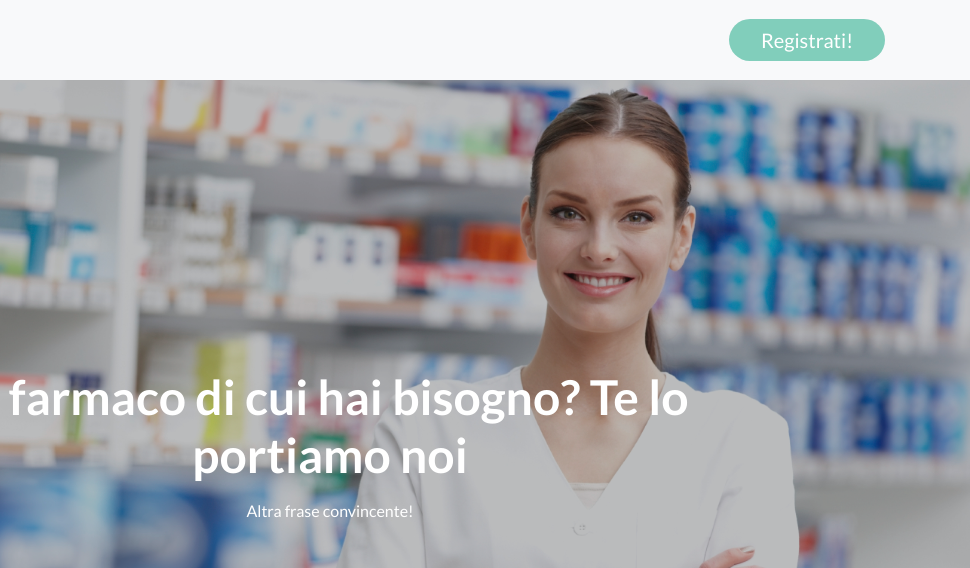
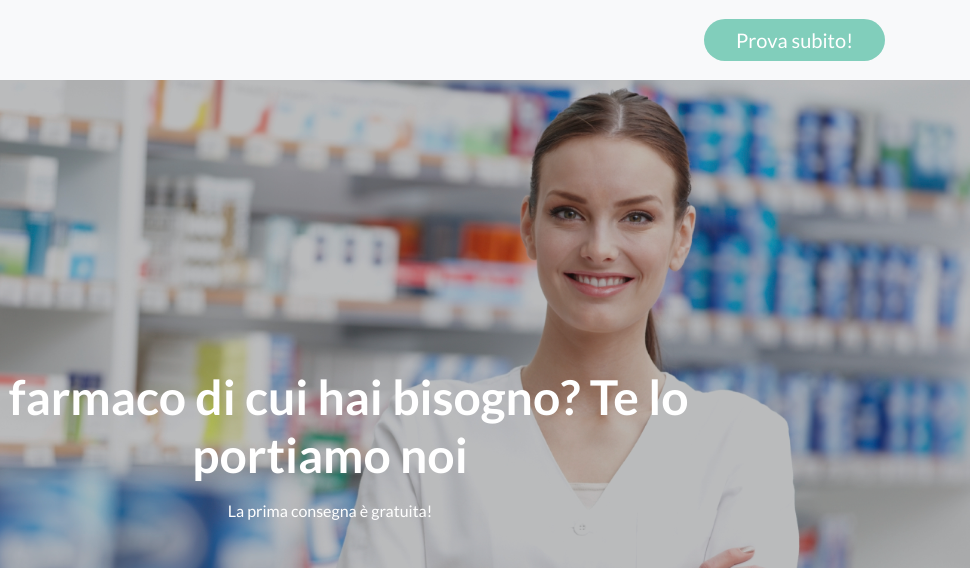
Before and after one commit to filippopagnani/farmazon.github.io, a website: page index.html in a window 1280 px wide. Shown: the top 568 px of the page, 310-1280 px from the left. Drawn offline with Linux system fonts and the light colour scheme.

Commit message:
Update index.html

```diff
--- a/index.html
+++ b/index.html
@@ -34,7 +34,7 @@
       <a class="navbar-brand js-scroll-trigger" href="#page-top"><img src="img\con_Traccia.svg" alt=""
           style="width:200px"></a>
       <a><button type="button" class="btn btn-block btn-lg btn-primary btn-registrazione" data-toggle="modal"
-          data-target="#exampleModal" id="btn_1">Registrati!</button>
+          data-target="#exampleModal" id="btn_1">Prova subito!</button>
         <div class="modal fade" id="exampleModal" tabindex="-1" role="dialog" aria-labelledby="exampleModalLabel"
           aria-hidden="true">
           <div class="modal-dialog" role="document">
@@ -86,7 +86,7 @@
           <h1 class="mb-5">Il farmaco di cui hai bisogno? Te lo portiamo noi</h1>
         </div>
         <div class="col-xl-9 mx-auto">
-          <p class="mb-5">Altra frase convincente!</h1>
+          <p class="mb-5">La prima consegna è gratuita!</h1>
         </div>
         <div class="col-md-10 col-lg-8 col-xl-7 mx-auto">
           <form>
```
